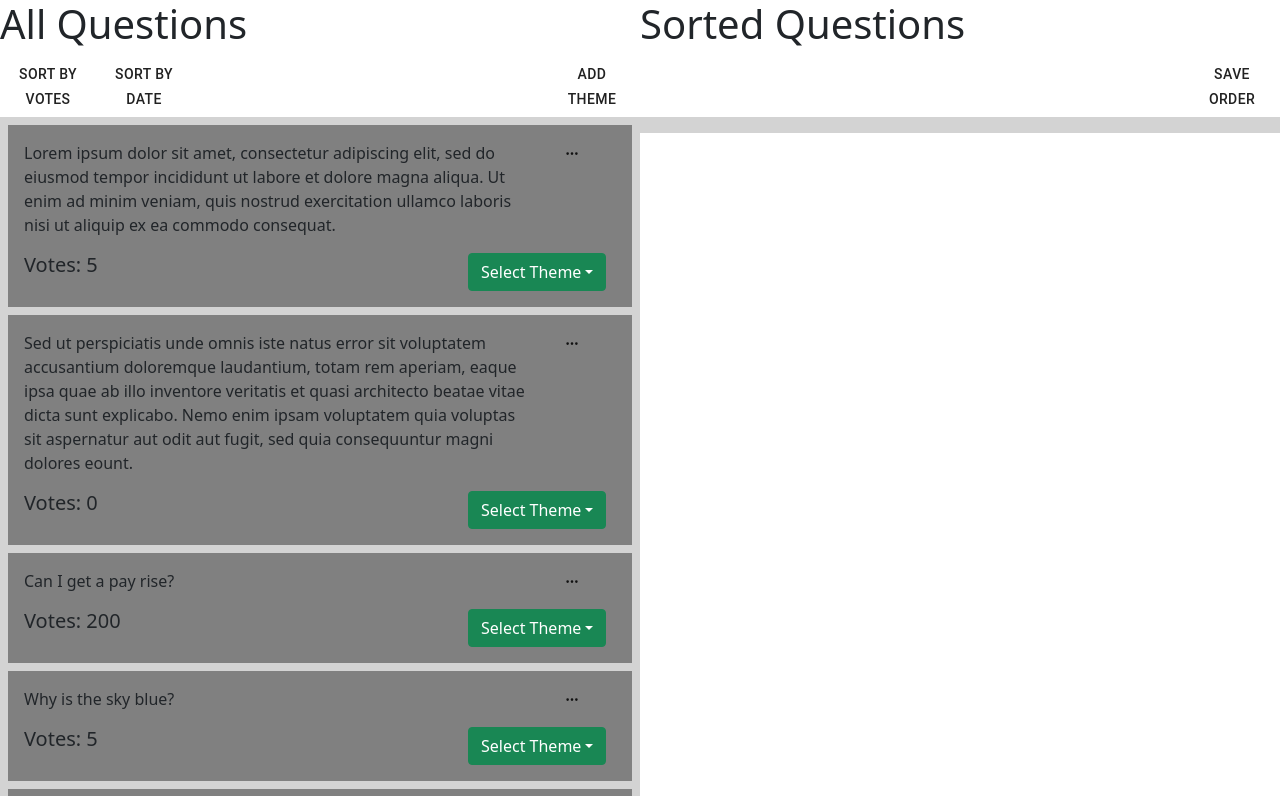
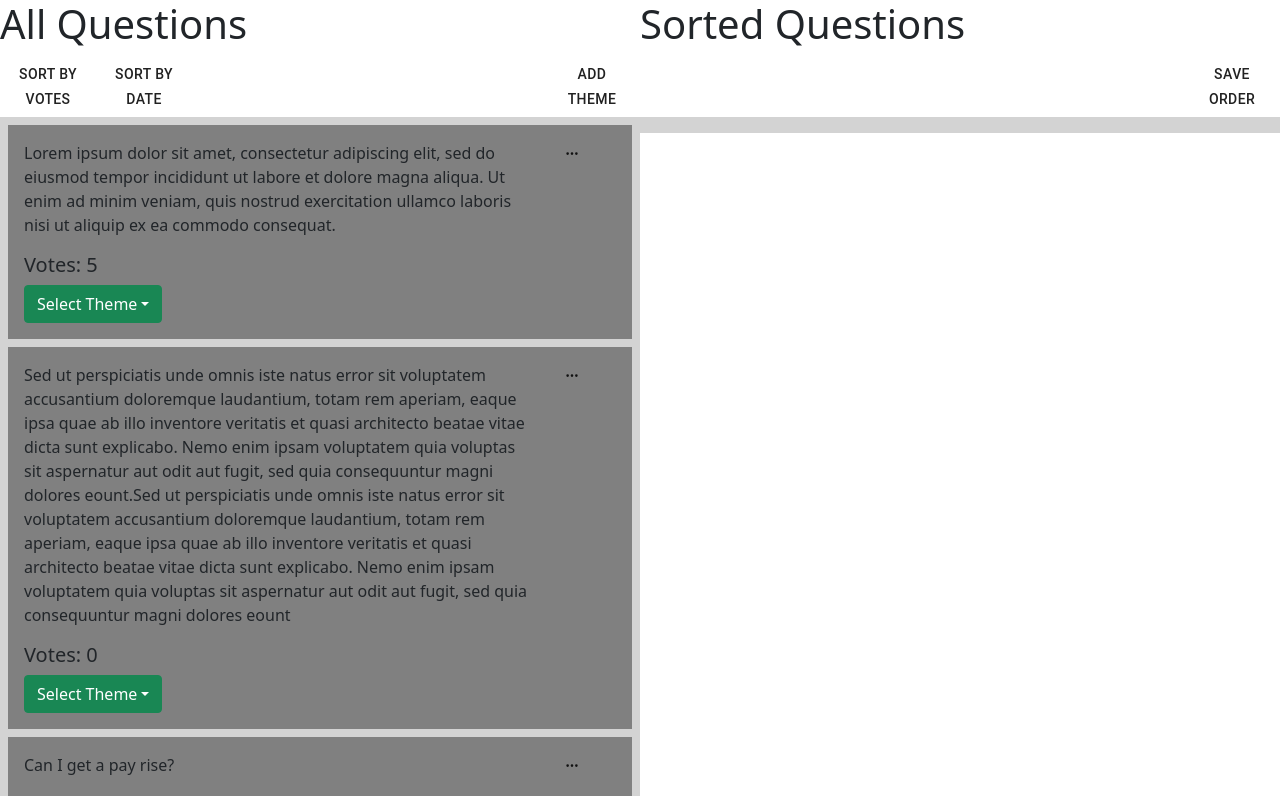
Before and after one commit to caitlin-hamilton/AskMeAnything, a React (Create React App) app in the folder ask-me-anything/: page / in a window 1280 px wide. Shown: the top 796 px of the page. Built offline with nearby package versions, Linux system fonts and the light colour scheme.

Commit message:
finalised flexbox

```diff
--- a/ask-me-anything/src/App.css
+++ b/ask-me-anything/src/App.css
@@ -61,9 +61,9 @@ button:last-of-type {
   flex: 10%;
 }
 .textStyle {
-  flex: 70%;
+  flex: 80%;
 }
 
 .dropdown {
-  flex: 20%;
+  flex: 10%;
 }
--- a/ask-me-anything/src/input_data.json
+++ b/ask-me-anything/src/input_data.json
@@ -10,7 +10,7 @@
     },
     {
         "id": "2",
-        "text" : "Sed ut perspiciatis unde omnis iste natus error sit voluptatem accusantium doloremque laudantium, totam rem aperiam, eaque ipsa quae ab illo inventore veritatis et quasi architecto beatae vitae dicta sunt explicabo. Nemo enim ipsam voluptatem quia voluptas sit aspernatur aut odit aut fugit, sed quia consequuntur magni dolores eount.",
+        "text" : "Sed ut perspiciatis unde omnis iste natus error sit voluptatem accusantium doloremque laudantium, totam rem aperiam, eaque ipsa quae ab illo inventore veritatis et quasi architecto beatae vitae dicta sunt explicabo. Nemo enim ipsam voluptatem quia voluptas sit aspernatur aut odit aut fugit, sed quia consequuntur magni dolores eount.Sed ut perspiciatis unde omnis iste natus error sit voluptatem accusantium doloremque laudantium, totam rem aperiam, eaque ipsa quae ab illo inventore veritatis et quasi architecto beatae vitae dicta sunt explicabo. Nemo enim ipsam voluptatem quia voluptas sit aspernatur aut odit aut fugit, sed quia consequuntur magni dolores eount",
         "poster" : "Anonymous",
         "votes" : 0,
         "timePosted": "22012021",
```
